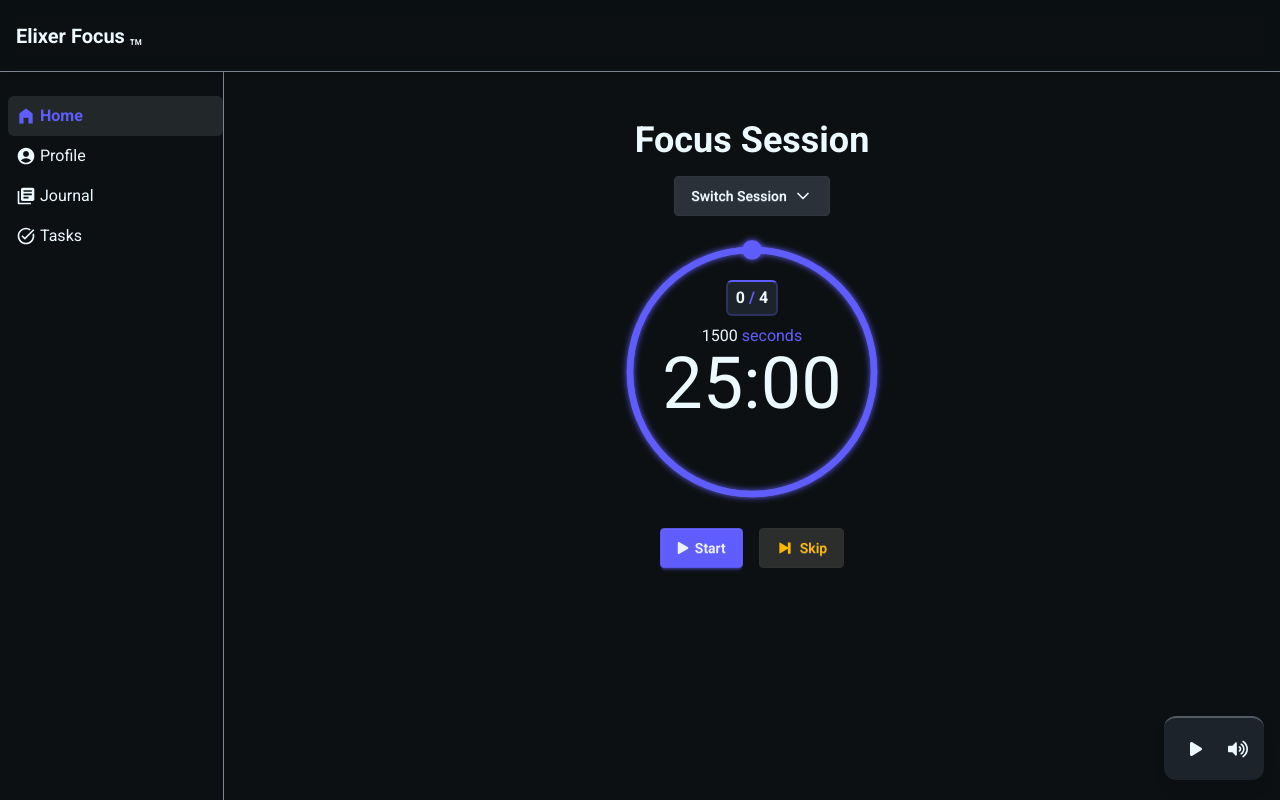
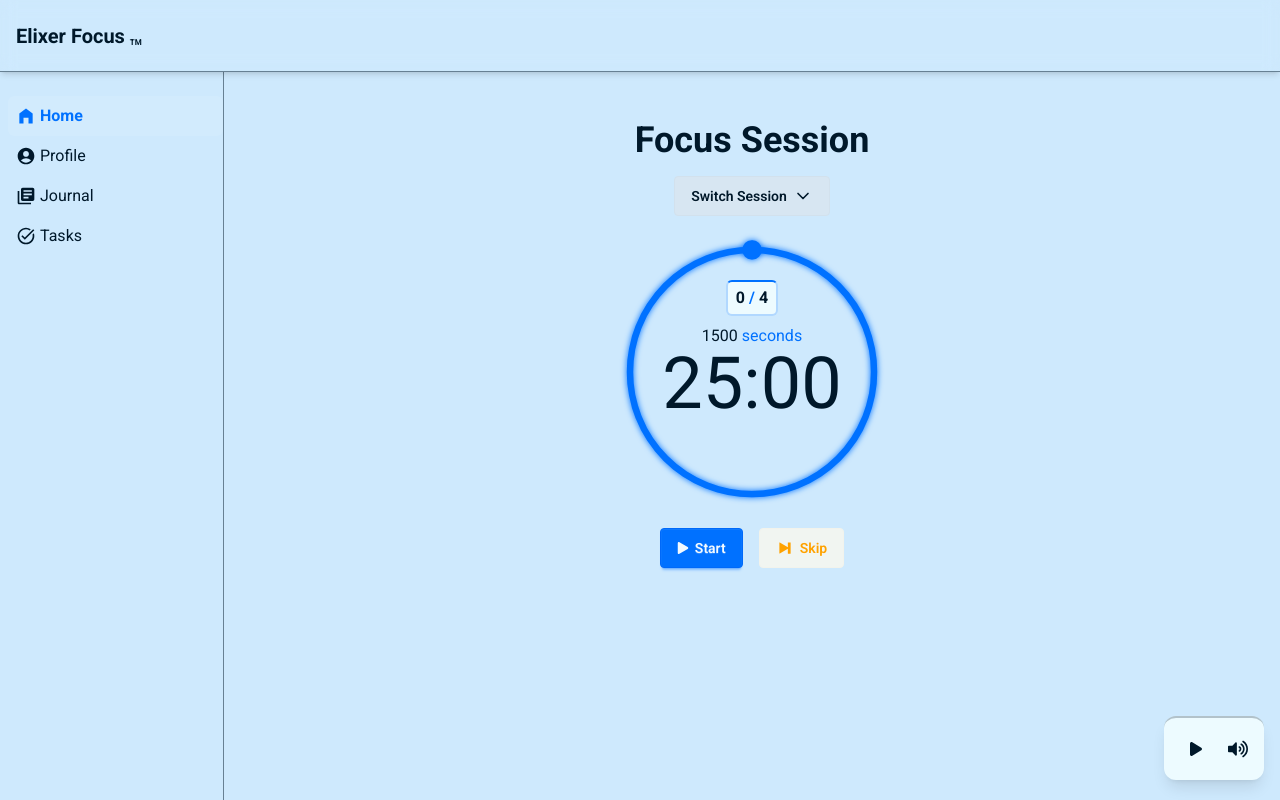
Before and after one commit to elixer-prince/elixer-focus, a React (Vite) app in the folder react-frontend/: page / in a window 1280 px wide. Built offline with nearby package versions, Linux system fonts and the light colour scheme.

Commit message:
refactor(app): convert theme context to zustand store

```diff
--- a/react-frontend/src/app/app.tsx
+++ b/react-frontend/src/app/app.tsx
@@ -1,5 +1,4 @@
 import "@/app/index.css";
-import Provider from "@/app/provider";
 import { router } from "@/app/router";
 import { Analytics } from "@vercel/analytics/react";
 import gsap from "gsap";
@@ -12,9 +11,7 @@ gsap.registerPlugin(ScrollTrigger, SplitText);
 
 createRoot(document.getElementById("root")!).render(
   <StrictMode>
-    <Provider>
-      <RouterProvider router={router} />
-      <Analytics />
-    </Provider>
+    <RouterProvider router={router} />
+    <Analytics />
   </StrictMode>,
 );
--- a/react-frontend/src/app/provider.tsx
+++ /dev/null
@@ -1,8 +0,0 @@
-import { ThemeProvider } from "@/stores/ThemeContext";
-import type { PropsWithChildren } from "react";
-
-const Provider = ({ children }: PropsWithChildren) => {
-  return <ThemeProvider>{children}</ThemeProvider>;
-};
-
-export default Provider;
--- a/react-frontend/src/stores/ThemeContext.tsx
+++ b/react-frontend/src/stores/ThemeContext.tsx
@@ -1,52 +1,6 @@
-import {
-  createContext,
-  type PropsWithChildren,
-  useContext,
-  useEffect,
-  useMemo,
-  useState,
-} from "react";
-
-type ThemeContextType = {
-  currentTheme: string;
-  setCurrentTheme: (theme: string) => void;
-};
-
-const ThemeContext = createContext<ThemeContextType | undefined>(undefined);
-
-export const ThemeProvider = ({ children }: PropsWithChildren) => {
-  const [currentTheme, setCurrentTheme] = useState(
-    localStorage.getItem("currentTheme") || "dark",
-  );
-
-  useEffect(() => {
-    if (currentTheme) {
-      document.documentElement.setAttribute("data-theme", currentTheme);
-      localStorage.setItem("currentTheme", currentTheme);
-    }
-  }, [currentTheme]);
-
-  const contextValue: ThemeContextType = useMemo(
-    () => ({
-      currentTheme,
-      setCurrentTheme,
-    }),
-    [currentTheme, setCurrentTheme],
-  );
-
-  return (
-    <ThemeContext.Provider value={contextValue}>
-      {children}
-    </ThemeContext.Provider>
-  );
-};
-
-export const useThemeContext = () => {
-  const themeContext = useContext(ThemeContext);
-
-  if (!themeContext) {
-    throw new Error("useThemeContext must be used within a ThemeProvider!");
-  }
-
-  return themeContext;
-};
+// useEffect(() => {
+//   if (currentTheme) {
+//     document.documentElement.setAttribute("data-theme", currentTheme);
+//     localStorage.setItem("currentTheme", currentTheme);
+//   }
+// }, [currentTheme]);
--- /dev/null
+++ b/react-frontend/src/stores/ThemeStore.ts
@@ -0,0 +1,11 @@
+import { create } from "zustand";
+
+type ThemeStore = {
+  currentTheme: string;
+  setCurrentTheme: (theme: string) => void;
+};
+
+export const useThemeStore = create<ThemeStore>((set) => ({
+  currentTheme: "dark",
+  setCurrentTheme: (theme: string) => set(() => ({ currentTheme: theme })),
+}));
```
